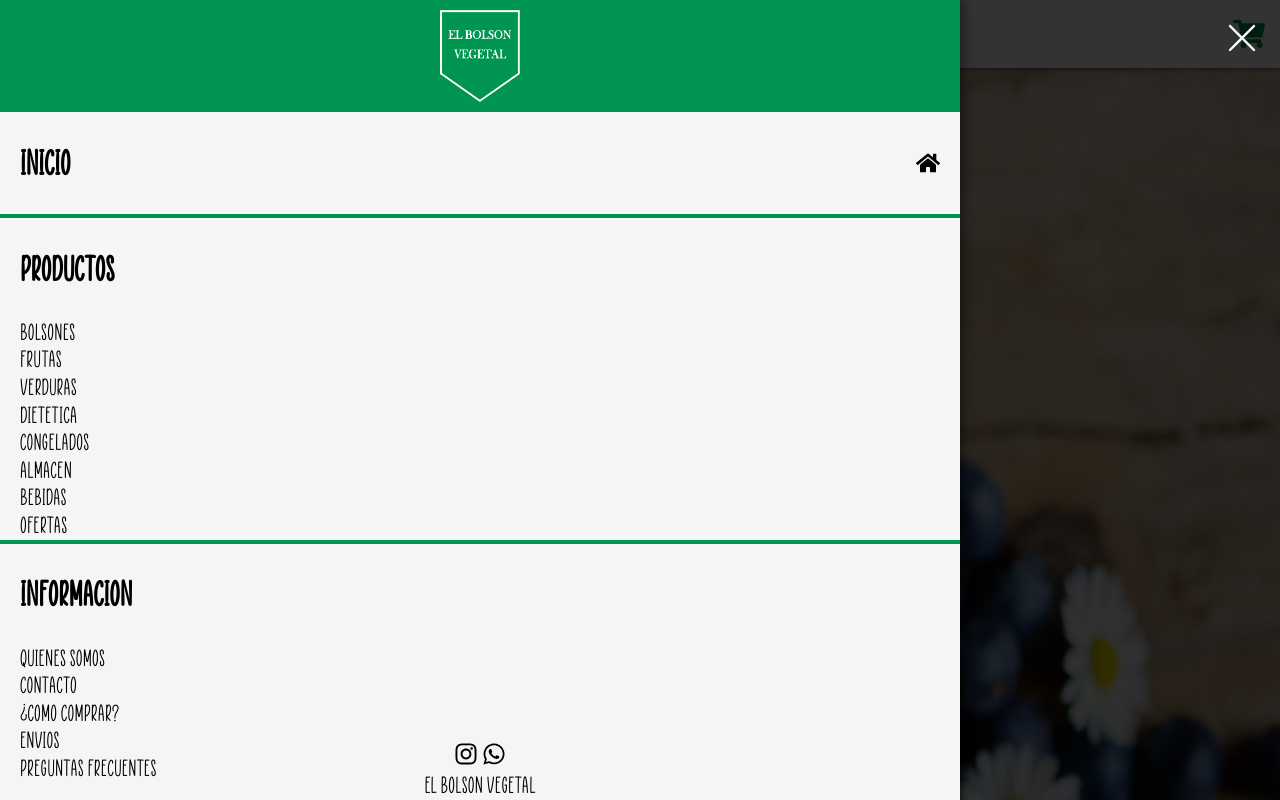
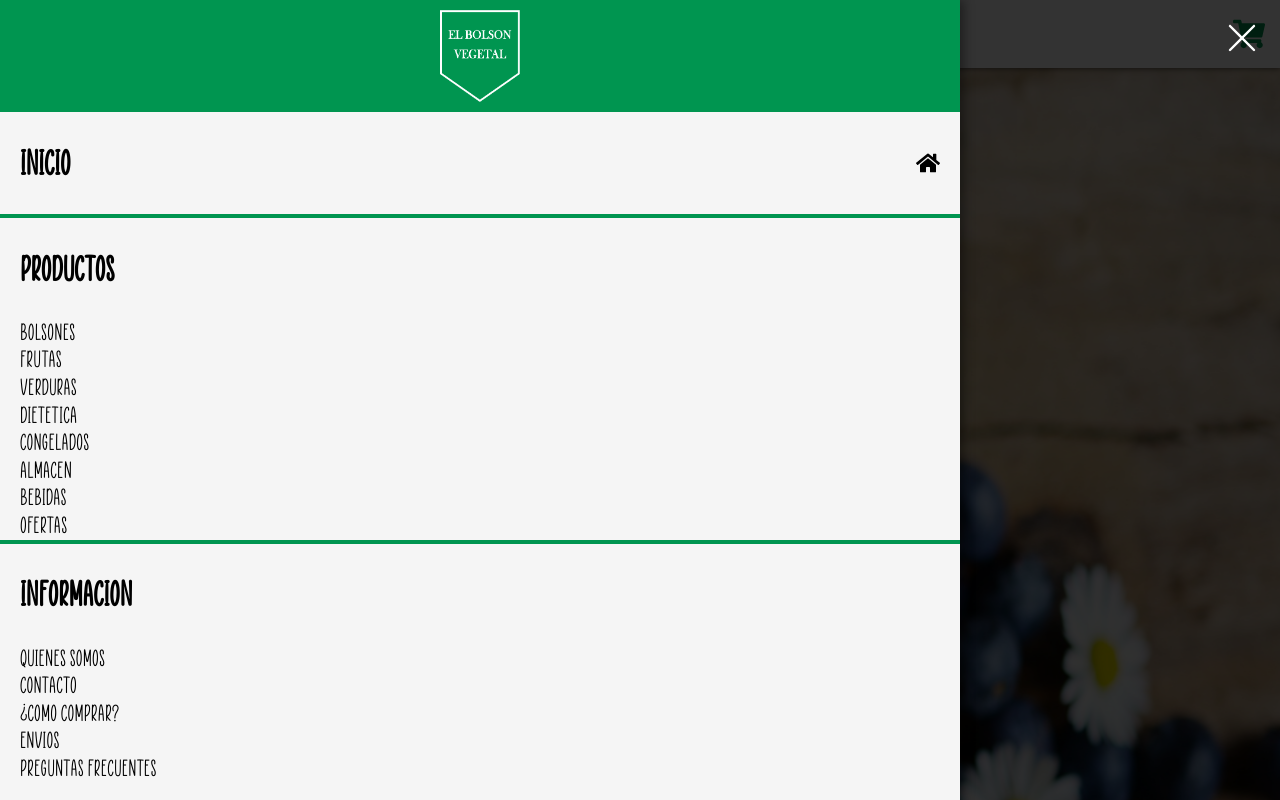
Before and after one commit to NicoMunoz909/BolsonVegetal-client, a React (Create React App) app: page / in a window 1280 px wide. Both pictures are taken after a click on the icon 31 px from the left and 33 px from the top of the page. Shown: the top 800 px of the page. Built offline with nearby package versions, Linux system fonts and the light colour scheme; a web font is replaced by a local one.

Commit message:
Fix navbar css

```diff
--- a/src/Components/Navbar/Navbar.css
+++ b/src/Components/Navbar/Navbar.css
@@ -64,6 +64,7 @@
   background-color: whitesmoke;
   transform: translateX(-100%);
   transition: all 300ms ease-out;
+  overflow-y: scroll;
 }
 
 .navLinks div {
@@ -73,6 +74,15 @@
 
 .navContent a {
   display: block;
+}
+
+.navBar-footer {
+  display: flex;
+  flex-direction: column;
+  justify-content: center;
+  align-items: center;
+  margin-top: 30px;
+  border: none;
 }
 
 .navModal {
--- a/src/Components/Navbar/index.js
+++ b/src/Components/Navbar/index.js
@@ -50,7 +50,7 @@ const Navbar = () => {
             <a href="/">Envios</a>
             <a href="/">Preguntas Frecuentes</a>
           </div>
-          <div style={{position: 'absolute', bottom:'0', display: 'flex', flexDirection: 'column', justifyContent: 'center', alignItems: 'center' , width: '100%', padding: '0', border: 'none'}}>
+          <div className='navBar-footer'>
             <div style={{border: 'none'}}>
               <FaInstagram /> <FaWhatsapp />
             </div>
```
